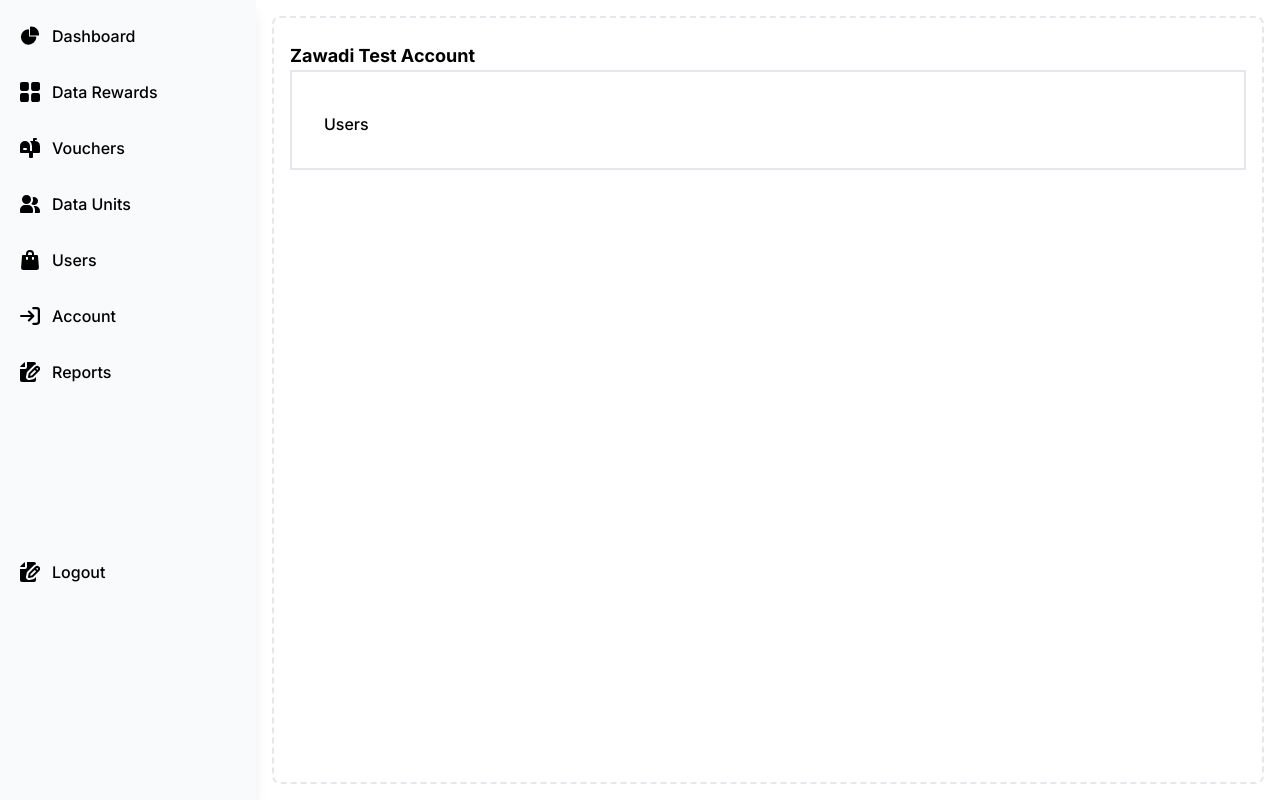
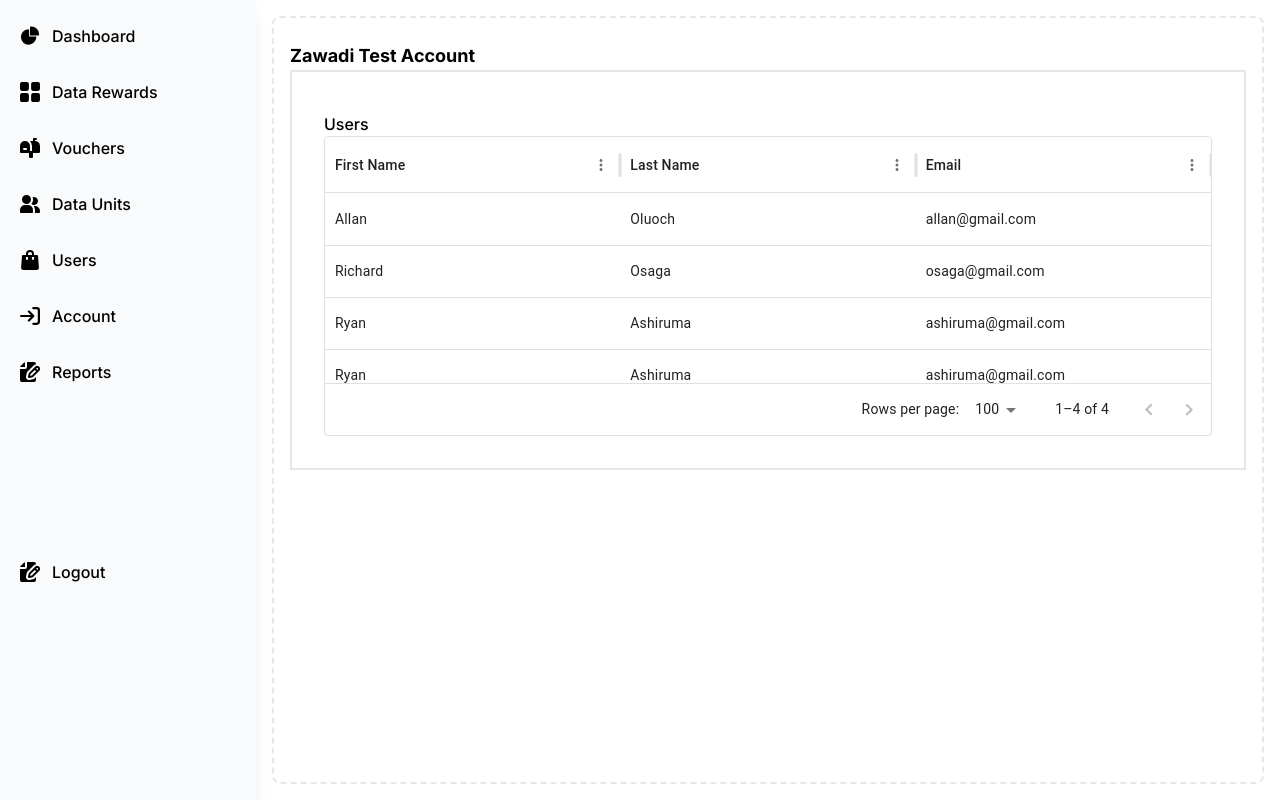
Before and after one commit to rosaga/PML_Frontend_V2, a Next.js app: page /apps/1/users in a window 1280 px wide. Built offline with nearby package versions, Linux system fonts and the light colour scheme.

Commit message:
add mui datagrid

```diff
--- a/src/app/apps/[appId]/users/page.tsx
+++ b/src/app/apps/[appId]/users/page.tsx
@@ -1,20 +1,29 @@
 // Users.js
-import React from 'react';
-import Table from '../../../../components/table/table';
+import React from "react";
+import Box from '@mui/material/Box';
+import { DataGrid, GridRowsProp, GridColDef } from '@mui/x-data-grid';
 
 const Users = () => {
-  const columns = ['First Name', 'Last Name', 'Email'];
+
+  const rows: GridRowsProp = [
+    { id: 1, first_name: 'Allan', last_name: 'Oluoch' , email: 'allan@gmail.com'},
+    { id: 2, first_name: 'Richard', last_name: 'Osaga' , email: 'osaga@gmail.com'},
+    { id: 3, first_name: 'Victor', last_name: 'Siderra' , email: 'siderra@gmail.com'},
+    { id: 3, first_name: 'Ryan', last_name: 'Ashiruma' , email: 'ashiruma@gmail.com'},
+  ];
+
+  const columns: GridColDef[] = [
+    { field: 'first_name', headerName: 'First Name', flex:1 },
+    { field: 'last_name', headerName: 'Last Name', flex:1 },
+    { field: 'email', headerName: 'Email', flex:1 },
+  ];
 
   const data = [
-    ['Allan', 'Oluoch', 'allan@gmail.com'],
-    ['Richard', 'Osaga', 'osaga@gmail.com'],
-    ['Victor', 'Siderra', 'siderra@gmail.com'],
-    ['Ryan', 'Ashiruma', 'ashiruma@gmail.com'],
+    ["Allan", "Oluoch", "allan@gmail.com"],
+    ["Richard", "Osaga", "osaga@gmail.com"],
+    ["Victor", "Siderra", "siderra@gmail.com"],
+    ["Ryan", "Ashiruma", "ashiruma@gmail.com"],
   ];
-
-  const options = {
-    filterType: 'checkbox',
-  };
 
   return (
     <div className="p-4 sm:ml-64 h-screen ">
@@ -28,7 +37,9 @@ const Users = () => {
             <div className="border-2 p-8">
               <p className="mt-2 font-medium text-md">Users</p>
 
-              {/* <Table columns={columns} options={options} data={data} /> */}
+              <div style={{ height: 300, width: '100%' }}>
+      <DataGrid rows={rows} columns={columns} />
+    </div>
             </div>
           </div>
         </div>
```
Also changed, not shown: package.json (+4 -3 lines), 1 other file (tests, documents, lock files or other folders).
